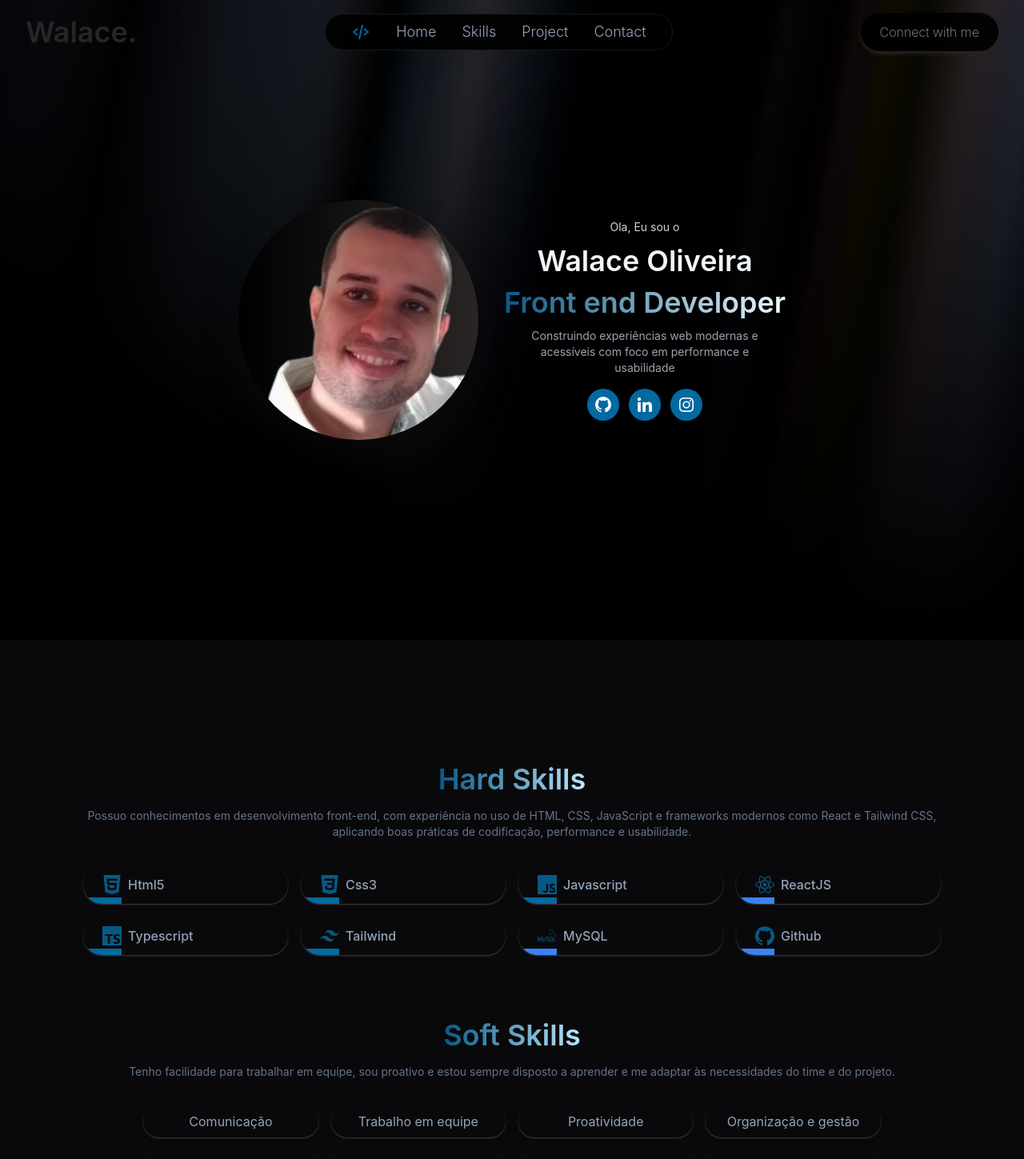
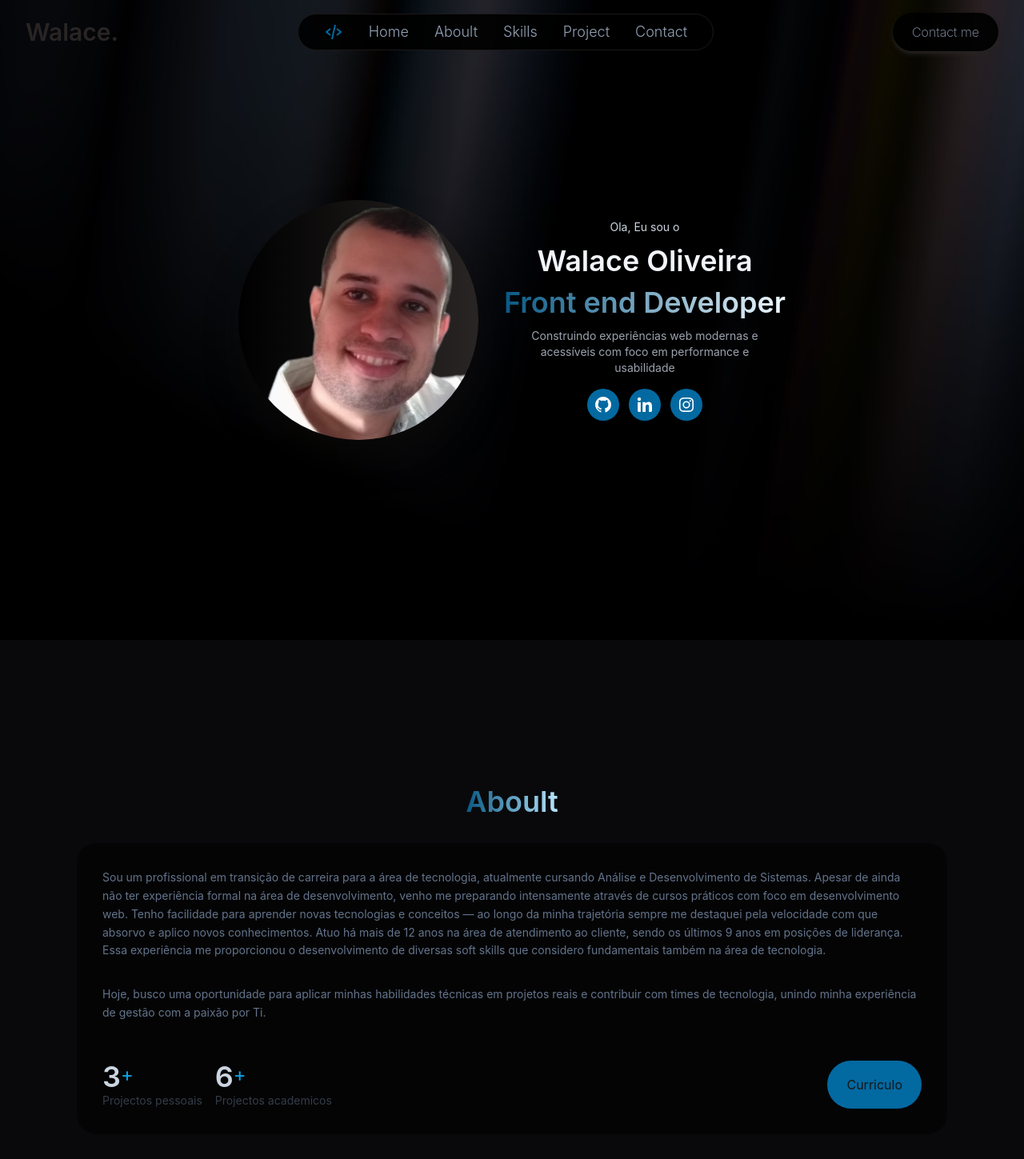
Before and after one commit to walacer72/portfolio-walace, a Next.js app: page / in a window 1280 px wide. Shown: the top 1449 px of the page at 80% size. Built offline with nearby package versions, Linux system fonts and the light colour scheme.

Commit message:
area aboult

```diff
--- a/src/app/page.tsx
+++ b/src/app/page.tsx
@@ -3,6 +3,7 @@ import Home from '@/components/Home';
 import Skills from '@/components/Skills';
 import Project from '@/components/Project';
 import Contact from '@/components/Contact';
+import { Aboult } from '@/components/aboult';
 
 
 export default () => {
@@ -17,6 +18,7 @@ export default () => {
 
       <main className="bg-zinc-950">
         <Home />
+        <Aboult />
         <Skills />
         <Project />
         <Contact />
--- a/src/components/Header.jsx
+++ b/src/components/Header.jsx
@@ -8,7 +8,7 @@ const Header = () => {
 
             <nav className="top-0 left-0 right-0 flex items-center font-extralight justify-between px-8">
 
-                <div className="text-stone-800 font-semibold text-xl lg:text-4xl">Walace.</div>
+                <div className="text-stone-800 font-semibold text-xl md:text-2xl lg:text-3xl hover:text-stone-700 transition-all duration-200 ease-in cursor-pointer">Walace.</div>
 
                 <div className='hidden md:block lg:block bg-[rgba(0,0,0,0.9)] border text-slate-400 border-stone-900 rounded-full'>
                     <Menu />
@@ -20,7 +20,7 @@ const Header = () => {
                         target="_blank"
                         rel="noopener noreferrer"
                     >
-                        <button className='py-3 px-6 shadow-md text-slate-400 shadow-stone-800 rounded-full bg-[rgba(0,0,0,0.9)]'>Connect with me</button>
+                        <button className='py-3 px-6 shadow-md text-slate-400 text-sm md:text-base shadow-stone-800 rounded-full bg-[rgba(0,0,0,0.9)]'>Contact me</button>
                     </a>
 
                 </div>
--- a/src/components/Home.jsx
+++ b/src/components/Home.jsx
@@ -6,7 +6,7 @@ const Home = () => {
     return (
         <section id='Home'
             style={{ backgroundImage: "url('bgAuroraBlack.jpg')" }}
-            className='flex min-h-screen w-full items-center justify-center bg-cover bg-center'
+            className='flex min-h-screen w-screen items-center justify-center bg-cover bg-center'
         >
             <div className="flex flex-col items-center md:flex-row justify-center gap-8 p-5 text-center z-10">
 
--- a/src/components/Skills.jsx
+++ b/src/components/Skills.jsx
@@ -7,7 +7,7 @@ const Skills = () => {
   const habilidades = Habilidades;
 
   return (
-    <div id='Skills' className='w-full flex items-center justify-center min-h-screen md:mt-0 lg:mt-0 py-28 px-4 md:p-6 lg:p-10 '>
+    <div id='Skills' className='w-screen flex items-center justify-center min-h-screen md:mt-0 lg:mt-0 py-28 px-4 md:p-6 lg:p-10 '>
 
       <div className="h-full w-full max-w-6xl text-slate-400 flex flex-col items-center mt-8 justify-center gap-44 md:gap-20 p-4 md:p-6 lg:p-10">
 
--- /dev/null
+++ b/src/components/aboult.tsx
@@ -0,0 +1,43 @@
+import { Habilidades } from "@/data";
+
+export const Aboult = () => {
+
+
+    return (
+        <div id='Aboult' className="min-h-screen w-screen flex justify-center items-center">
+            <div className="flex flex-col gap-4 md:gap-8 justify-center items-center w-full max-w-6xl p-2 md:p-8 mx-4">
+                <h1 className="bg-gradient-to-r from-sky-800 to-sky-200 bg-clip-text text-4xl font-semibold text-transparent">Aboult</h1>
+                <div className="flex flex-col md:gap-8 p-8 bg-[rgba(0,0,0,0.5)] rounded-3xl">
+                    <p className="text-sm text-slate-500 md:leading-relaxed">Sou um profissional em transição de carreira para a área de tecnologia, atualmente cursando Análise e Desenvolvimento de Sistemas. Apesar de ainda não ter experiência formal na área de desenvolvimento, venho me preparando intensamente através de cursos práticos com foco em desenvolvimento web.
+
+                        Tenho facilidade para aprender novas tecnologias e conceitos — ao longo da minha trajetória sempre me destaquei pela velocidade com que absorvo e aplico novos conhecimentos.
+
+                        Atuo há mais de 12 anos na área de atendimento ao cliente, sendo os últimos 9 anos em posições de liderança. Essa experiência me proporcionou o desenvolvimento de diversas soft skills que considero fundamentais também na área de tecnologia.
+                    </p>
+
+                    <p className="text-sm text-slate-500 md:leading-relaxed">Hoje, busco uma oportunidade para aplicar minhas habilidades técnicas em projetos reais e contribuir com times de tecnologia, unindo minha experiência de gestão com a paixão por Ti.</p>
+
+                    <div className="flex justify-between mt-4">
+                        <div className="flex gap-4 items-center ">
+                            <div className="flex flex-col">
+                                <div className="flex items-center">
+                                    <div className="text-slate-300 text-2xl md:text-4xl font-semibold">3</div>
+                                    <span className="text-sky-500 text-2xl mb-1">+</span>
+                                </div>
+                                <p className="text-sm text-slate-500 opacity-50">Projectos pessoais</p>
+                            </div>
+                            <div className="flex flex-col">
+                                <div className="flex items-center">
+                                    <div className="text-slate-300 text-2xl md:text-4xl font-semibold">6</div>
+                                    <span className="text-sky-500 text-2xl mb-1">+</span>
+                                </div>
+                                <p className="text-sm text-slate-500 opacity-50">Projectos academicos</p>
+                            </div>
+                        </div>
+                        <button className="bg-sky-700 rounded-full transition-all ease-in px-6 hover:-translate-y-2">Curriculo</button>
+                    </div>
+                </div>
+            </div>
+        </div>
+    )
+}
--- a/src/components/menu.jsx
+++ b/src/components/menu.jsx
@@ -1,12 +1,38 @@
-import { BiCodeAlt } from 'react-icons/bi'
+'use client'
 
+import { BiCodeAlt, BiMessageDetail, BiUserCircle } from 'react-icons/bi'
+import { AiFillHome, AiOutlineMail } from 'react-icons/ai'
+import { FaUser, FaTools, FaFolderOpen } from 'react-icons/fa'
+import { MdEmail } from 'react-icons/md'
+import { IoPersonCircleSharp } from 'react-icons/io5'
 
 export const Menu = () => {
 
-    const lista = ['Home', 'Skills', 'Project', 'Contact'];
+    const lista = ['Home', 'Aboult','Skills', 'Project', 'Contact'];
 
     return (
-        <ul className='py-2 px-8 rounded-full flex w-full gap-8 justify-between items-center text-slate-400'>
+        <>
+            <ul className='md:hidden lg:hidden py-2 px-8 rounded-full flex w-full gap-8 justify-evenly items-center text-slate-400'>
+
+                {lista.map(item => (
+
+                    <li key={item} className='flex items-center cursor-pointer font-light transition-all duration-200 group sm:text-sm md:text-base xl:text-lg'>
+
+                        <a
+                            className='transition-all ease-in duration-200 hover:-translate-y-1'
+                            href={`#${item}`}
+                        >
+                            {item === 'Home' && <AiFillHome className='w-6 h-6'/>}
+                            {item === 'Aboult' && <FaUser  className='w-5 h-5'/>}
+                            {item === 'Skills' && <FaTools className='w-5 h-5'/>}
+                            {item === 'Project' && <FaFolderOpen className='w-6 h-6'/>}
+                            {item === 'Contact' && <MdEmail className='w-6 h-6'/>}
+                        </a>
+                    </li>
+                ))}
+
+            </ul>
+            <ul className='hidden md:flex py-2 px-8 rounded-full w-full gap-8 justify-between items-center text-slate-400'>
                 <BiCodeAlt className='text-sky-700 text-2xl' />
                 {lista.map((item, index) => (
 
@@ -22,5 +48,7 @@ export const Menu = () => {
                 ))}
 
             </ul>
+        </>
+
     )
 }
```
Lines whose indentation alone changed are shown as unchanged.
